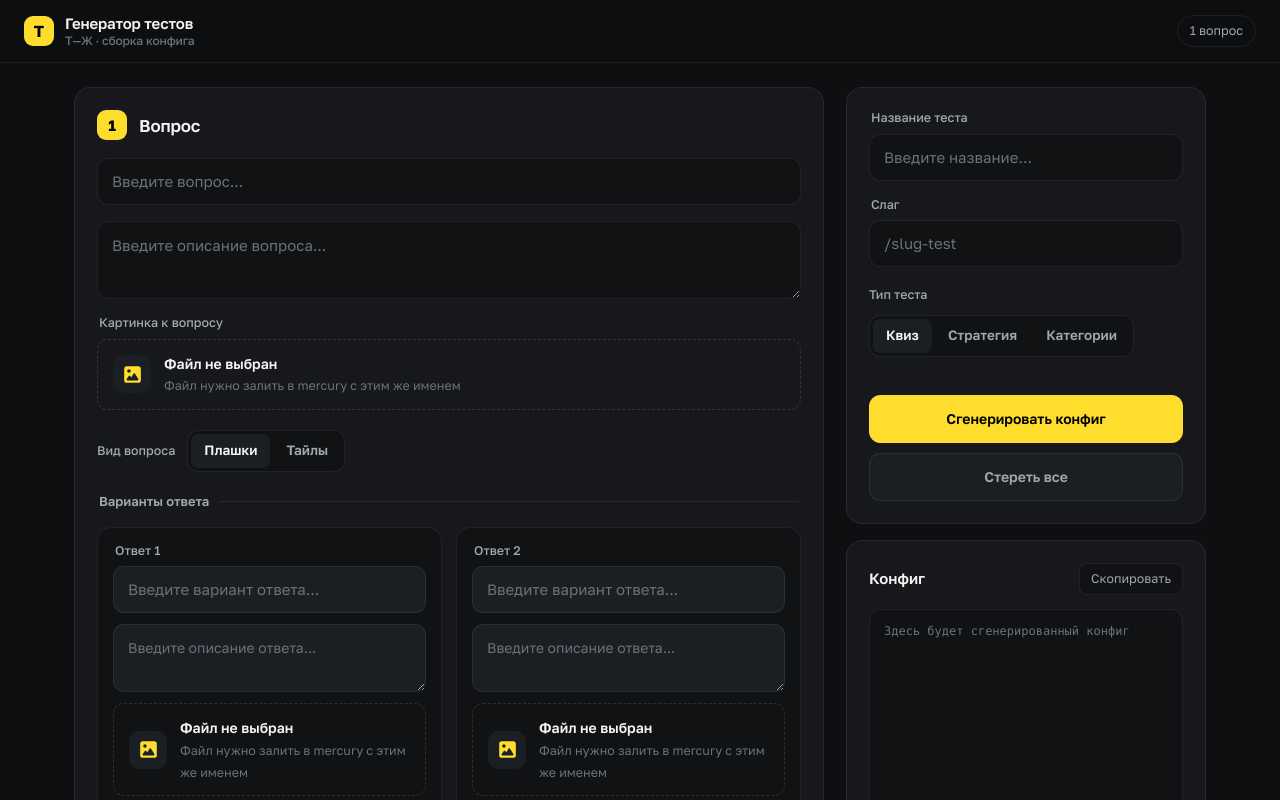
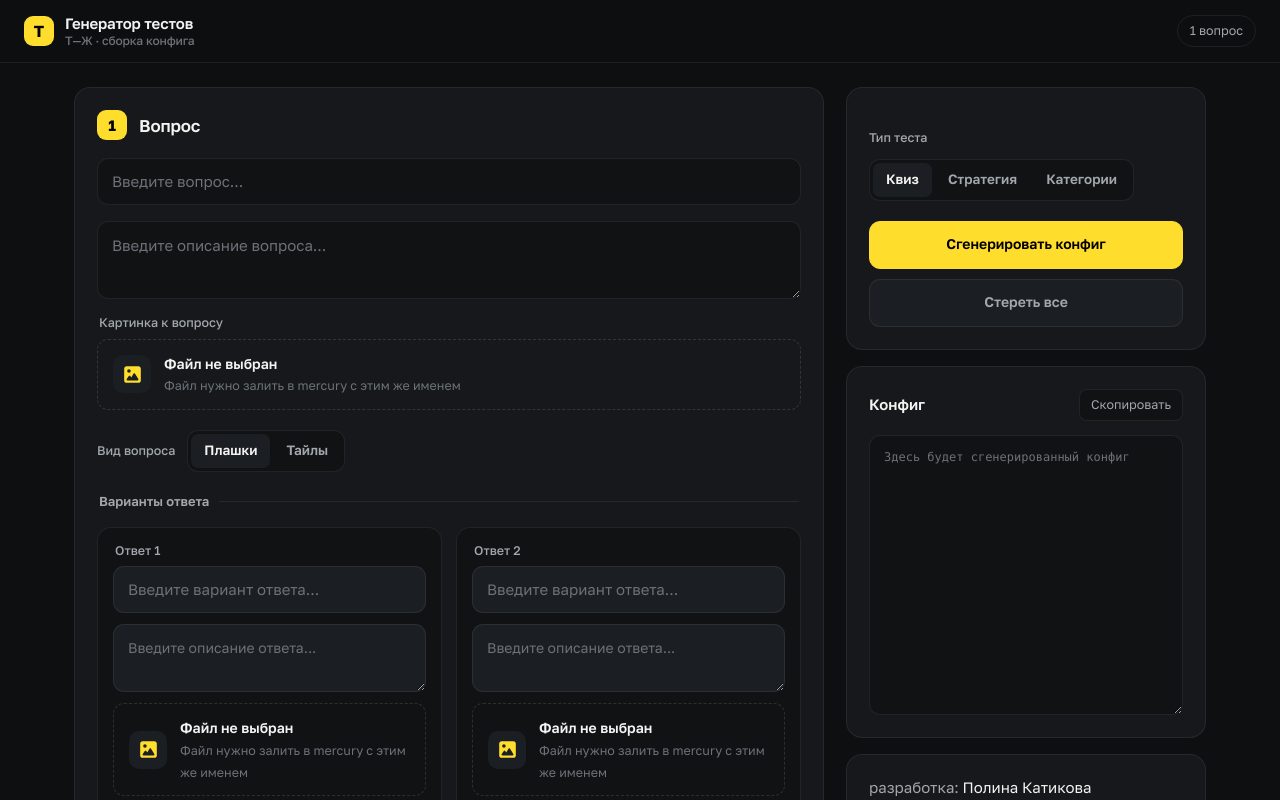
Before and after one commit to polluushka/test-generator, a React (Vite) app: page / in a window 1280 px wide. Shown: the top 800 px of the page. Built offline with nearby package versions, Linux system fonts and the light colour scheme.

Commit message:
bug fixes

```diff
--- a/src/App.jsx
+++ b/src/App.jsx
@@ -495,15 +495,7 @@ function App() {
 
         <aside className="side">
 
-          <Panel classname="panel meta">
-
-            <div className="stack">
-              <Input type="text" placeholder="Введите название..." label="Название теста" id="name" name="name" readOnly={ false } />
-            </div>
-
-            <div className="stack">
-              <Input type="text" placeholder="/slug-test" label="Слаг" id="slug" name="slug" readOnly={ false } />
-            </div>
+          <Panel classname="panel">
 
             <div className="type-row">
               <span className="field-label" style={{ margin: 0 }}>Тип теста</span>
@@ -528,10 +520,6 @@ function App() {
             <PrimaryButton type="submit" form="test-generator-form">Сгенерировать конфиг</PrimaryButton>
             <ClearButton onClick={ () => deleteAllData() }>Стереть все</ClearButton>
 
-            {/* <p className="hint">
-              Конфиг собирается вживую по мере заполнения.
-              Проверьте, что у каждого вопроса выбран верный ответ.
-            </p> */}
           </Panel>
 
           <Panel classname="panel">
--- a/src/hooks/useQuestionsAnswers.js
+++ b/src/hooks/useQuestionsAnswers.js
@@ -253,6 +253,7 @@ export function useQuestionsAnswers() {
 
     function deleteQuestionsAnswersData() {
         setDataQuestionsAnswers([stepTemplate]);
+        setImageDescriptions([]);
     }
 
     return {
--- a/src/index.css
+++ b/src/index.css
@@ -593,14 +593,6 @@ button {
   gap: 16px;
 }
 
-
-/* SIDEBAR META */
-
-.side .meta .stack + .stack {
-  margin-top: 14px;
-}
-
-
 /* HINT */
 
 .hint {
--- a/src/styles/buttons.css
+++ b/src/styles/buttons.css
@@ -75,7 +75,6 @@ button {
 
 .generate {
   width: 100%;
-  margin-top: 18px;
   padding: 14px;
   min-height: 48px;
 }
```
Also changed, not shown: src/components/EmptyButton.jsx (added, +13 -0 lines).
